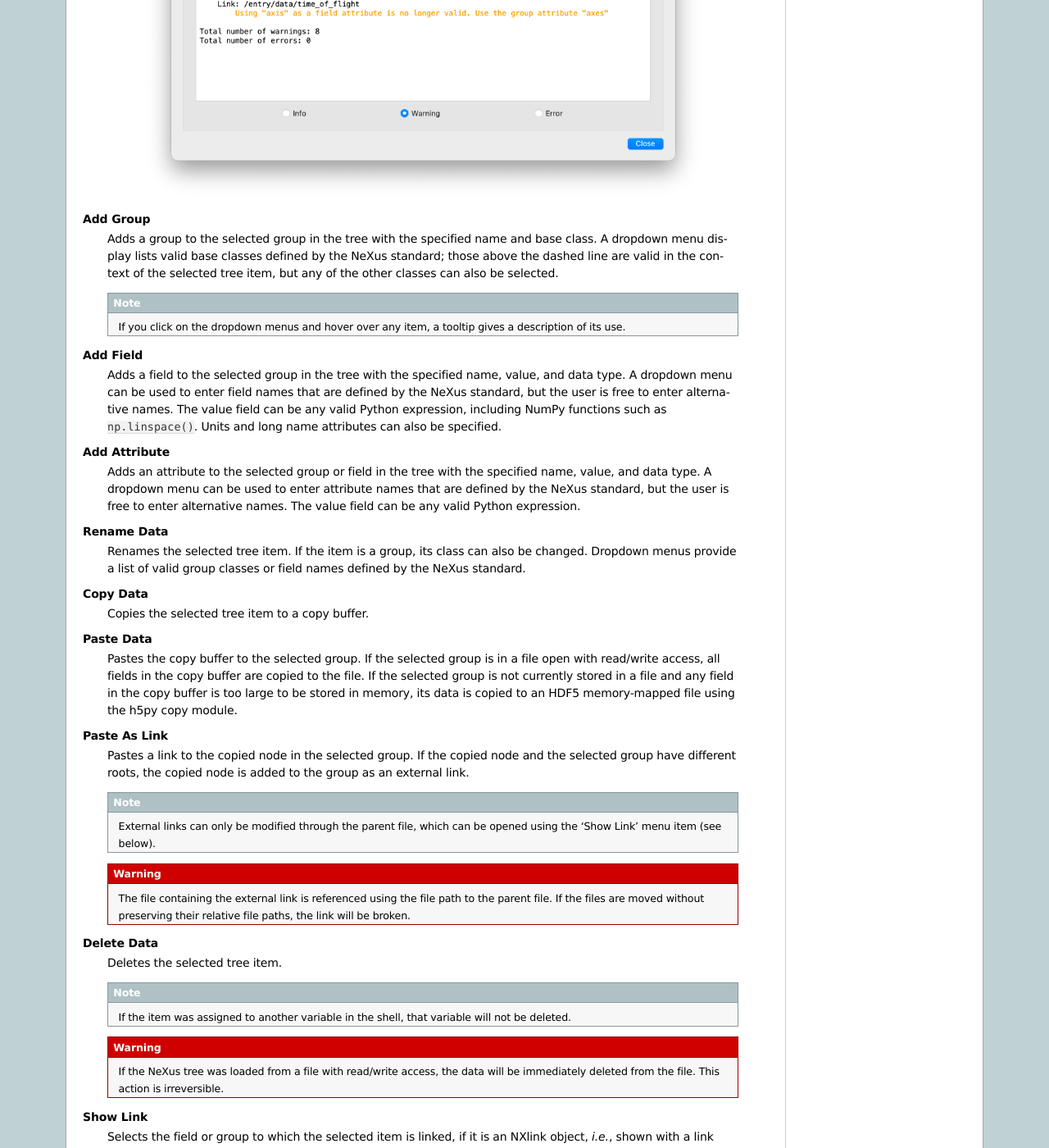
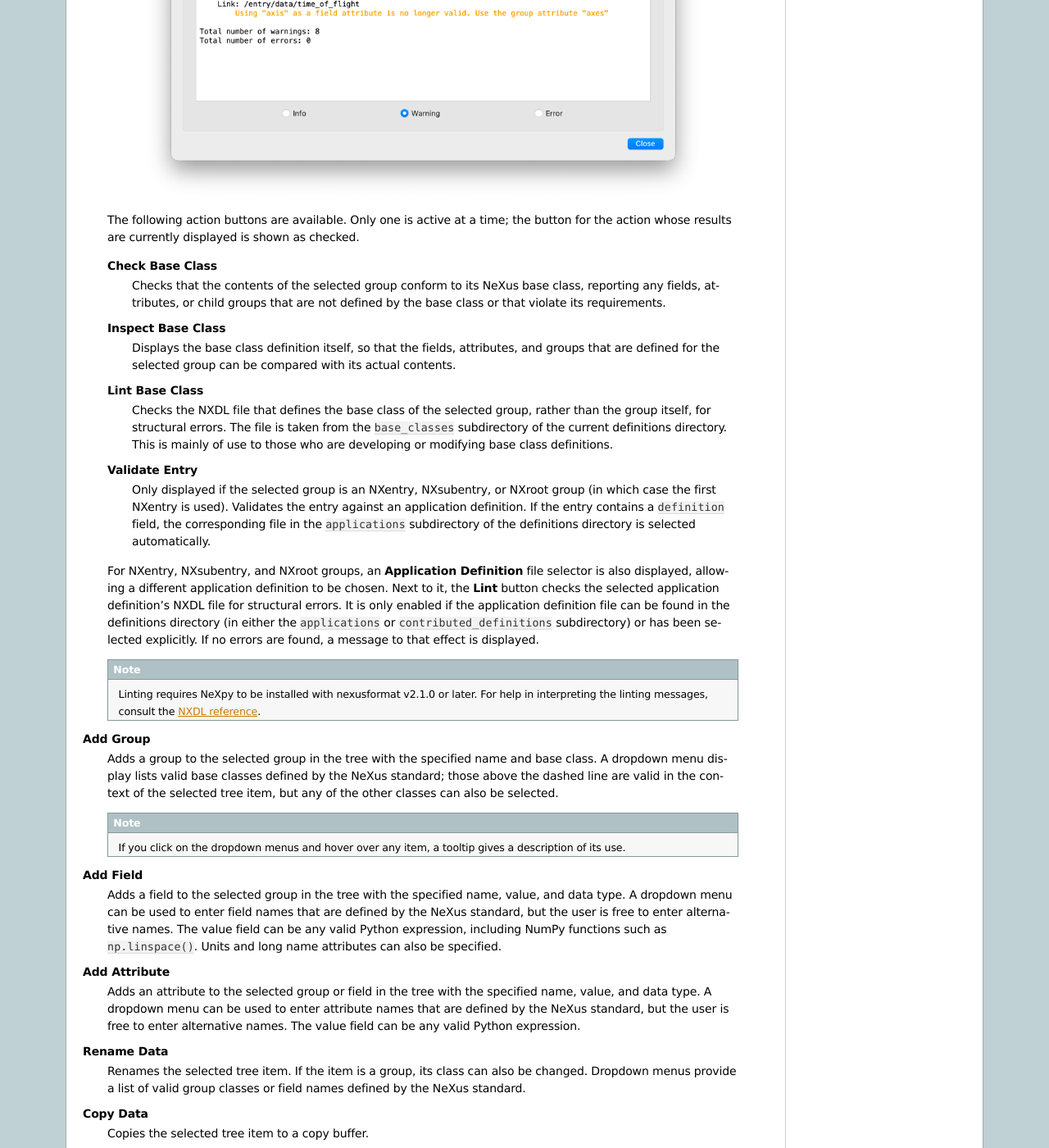
Before and after one commit to nexpy/nexpy, a Sphinx documentation site: the page built from docs/source/pythongui.rst, in a window 1280 px wide and 1400 px high, scrolled down 5763 px. Shown: the whole window at 82% size. Built offline with Sphinx 7.4.7, drawn with Linux system fonts in a browser that asks for light colours; some of the changed text lies outside the part shown.

Commit message:
Update validate documentation

```diff
--- a/docs/source/pythongui.rst
+++ b/docs/source/pythongui.rst
@@ -280,18 +280,63 @@
 
 **Validate Data**
     Displays a text window, in which the contents of the selected group
-    are checked against the NeXus standard. There are options to check
-    that the group contents conform to the base class or, in the case of
-    NXentry, NXsubentry, and NXroot groups, to validate the group
-    contents against an application definition. The definitions are, by
+    are checked against the NeXus standard. The definitions are, by
     default, stored in the installed package, but it is possible to
     select a different definitions directory, as well as a different
-    application definition file. The XML definition of the group's base
-    class can also be displayed.
+    application definition file. The results are displayed in the text
+    window, and the radio buttons below it select the minimum severity
+    of the messages that are shown (Info, Warning, or Error). Changing
+    the level, the definitions directory, or the application definition
+    automatically re-runs the most recently selected action.
 
     .. image:: /images/validation-panel.png
        :align: center
        :width: 90%
+
+    The following action buttons are available. Only one is active at a
+    time; the button for the action whose results are currently
+    displayed is shown as checked.
+
+    **Check Base Class**
+        Checks that the contents of the selected group conform to its
+        NeXus base class, reporting any fields, attributes, or child
+        groups that are not defined by the base class or that violate
+        its requirements.
+
+    **Inspect Base Class**
+        Displays the base class definition itself, so that the fields,
+        attributes, and groups that are defined for the selected group
+        can be compared with its actual contents.
+
+    **Lint Base Class**
+        Checks the NXDL file that defines the base class of the selected
+        group, rather than the group itself, for structural errors. The
+        file is taken from the ``base_classes`` subdirectory of the
+        current definitions directory. This is mainly of use to those
+        who are developing or modifying base class definitions.
+
+    **Validate Entry**
+        Only displayed if the selected group is an NXentry, NXsubentry,
+        or NXroot group (in which case the first NXentry is used).
+        Validates the entry against an application definition. If the
+        entry contains a ``definition`` field, the corresponding file in
+        the ``applications`` subdirectory of the definitions directory
+        is selected automatically.
+
+    For NXentry, NXsubentry, and NXroot groups, an **Application
+    Definition** file selector is also displayed, allowing a different
+    application definition to be chosen. Next to it, the **Lint** button
+    checks the selected application definition's NXDL file for
+    structural errors. It is only enabled if the application definition
+    file can be found in the definitions directory (in either the
+    ``applications`` or ``contributed_definitions`` subdirectory) or has
+    been selected explicitly. If no errors are found, a message to that
+    effect is displayed.
+
+    .. note:: Linting requires NeXpy to be installed with nexusformat
+              v2.1.0 or later. For help in interpreting the linting
+              messages, consult the `NXDL reference
+              <https://manual.nexusformat.org/nxdl.html>`_.
 
 **Add Group**
     Adds a group to the selected group in the tree with the specified
```
